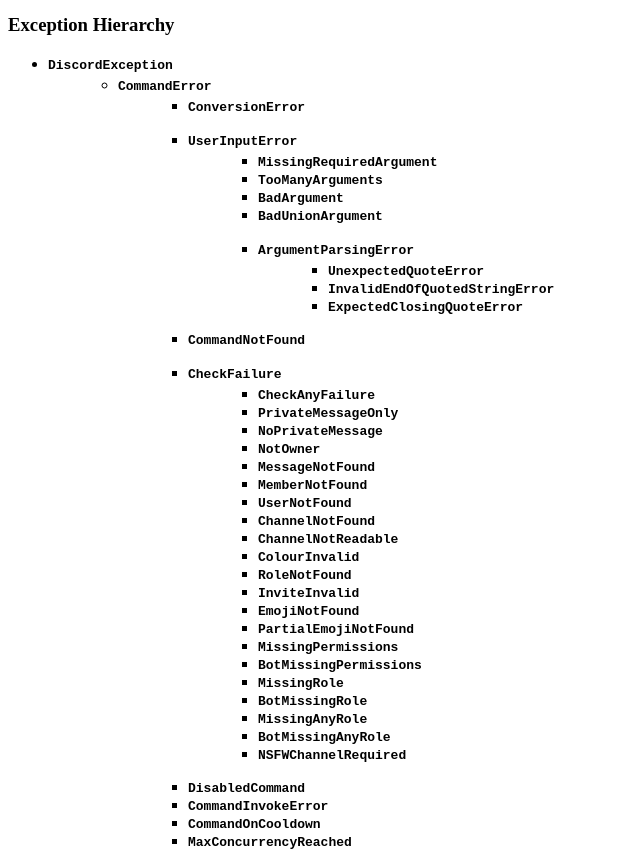
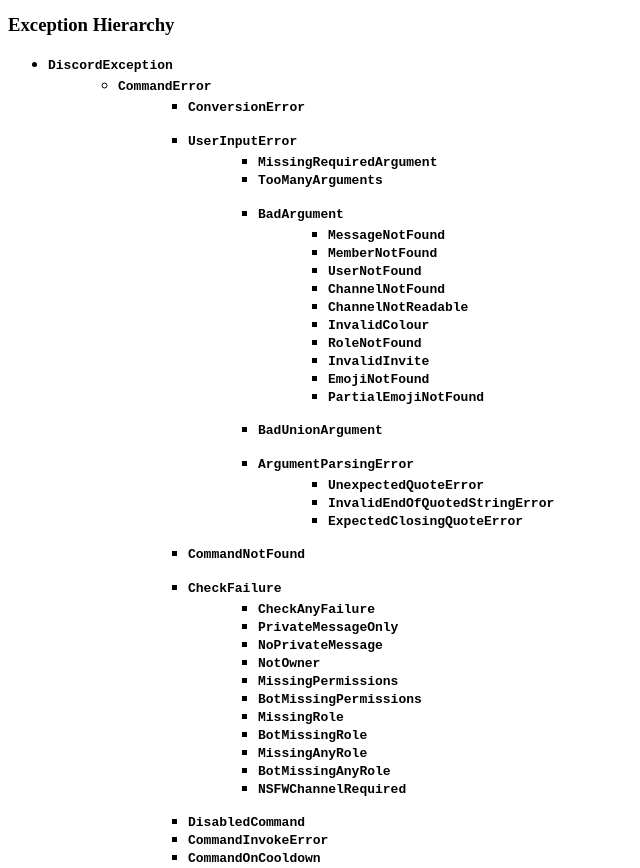
Before and after one commit to Rapptz/discord.py, a Sphinx documentation site: the page built from docs/ext/commands/api.rst, in a window 1280 px wide and 900 px high, scrolled down 11274 px, cut to the strip 32-900 px from the top of the window. Shown: the whole strip, without its empty margins (0-640 px from the left). Built offline with Sphinx 7.4.7, drawn with Linux system fonts in a browser that asks for light colours.

```diff
--- a/docs/ext/commands/api.rst
+++ b/docs/ext/commands/api.rst
@@ -353,13 +353,13 @@ Exceptions
 .. autoexception:: discord.ext.commands.ChannelNotReadable
     :members:
 
-.. autoexception:: discord.ext.commands.ColourInvalid
+.. autoexception:: discord.ext.commands.InvalidColour
     :members:
 
 .. autoexception:: discord.ext.commands.RoleNotFound
     :members:
 
-.. autoexception:: discord.ext.commands.InviteInvalid
+.. autoexception:: discord.ext.commands.InvalidInvite
     :members:
 
 .. autoexception:: discord.ext.commands.EmojiNotFound
@@ -423,6 +423,16 @@ Exception Hierarchy
                 - :exc:`~.commands.MissingRequiredArgument`
                 - :exc:`~.commands.TooManyArguments`
                 - :exc:`~.commands.BadArgument`
+                    - :exc:`~.commands.MessageNotFound`
+                    - :exc:`~.commands.MemberNotFound`
+                    - :exc:`~.commands.UserNotFound`
+                    - :exc:`~.commands.ChannelNotFound`
+                    - :exc:`~.commands.ChannelNotReadable`
+                    - :exc:`~.commands.InvalidColour`
+                    - :exc:`~.commands.RoleNotFound`
+                    - :exc:`~.commands.InvalidInvite`
+                    - :exc:`~.commands.EmojiNotFound`
+                    - :exc:`~.commands.PartialEmojiNotFound`
                 - :exc:`~.commands.BadUnionArgument`
                 - :exc:`~.commands.ArgumentParsingError`
                     - :exc:`~.commands.UnexpectedQuoteError`
@@ -434,16 +444,6 @@ Exception Hierarchy
                 - :exc:`~.commands.PrivateMessageOnly`
                 - :exc:`~.commands.NoPrivateMessage`
                 - :exc:`~.commands.NotOwner`
-                - :exc:`~.commands.MessageNotFound`
-                - :exc:`~.commands.MemberNotFound`
-                - :exc:`~.commands.UserNotFound`
-                - :exc:`~.commands.ChannelNotFound`
-                - :exc:`~.commands.ChannelNotReadable`
-                - :exc:`~.commands.ColourInvalid`
-                - :exc:`~.commands.RoleNotFound`
-                - :exc:`~.commands.InviteInvalid`
-                - :exc:`~.commands.EmojiNotFound`
-                - :exc:`~.commands.PartialEmojiNotFound`
                 - :exc:`~.commands.MissingPermissions`
                 - :exc:`~.commands.BotMissingPermissions`
                 - :exc:`~.commands.MissingRole`
```
